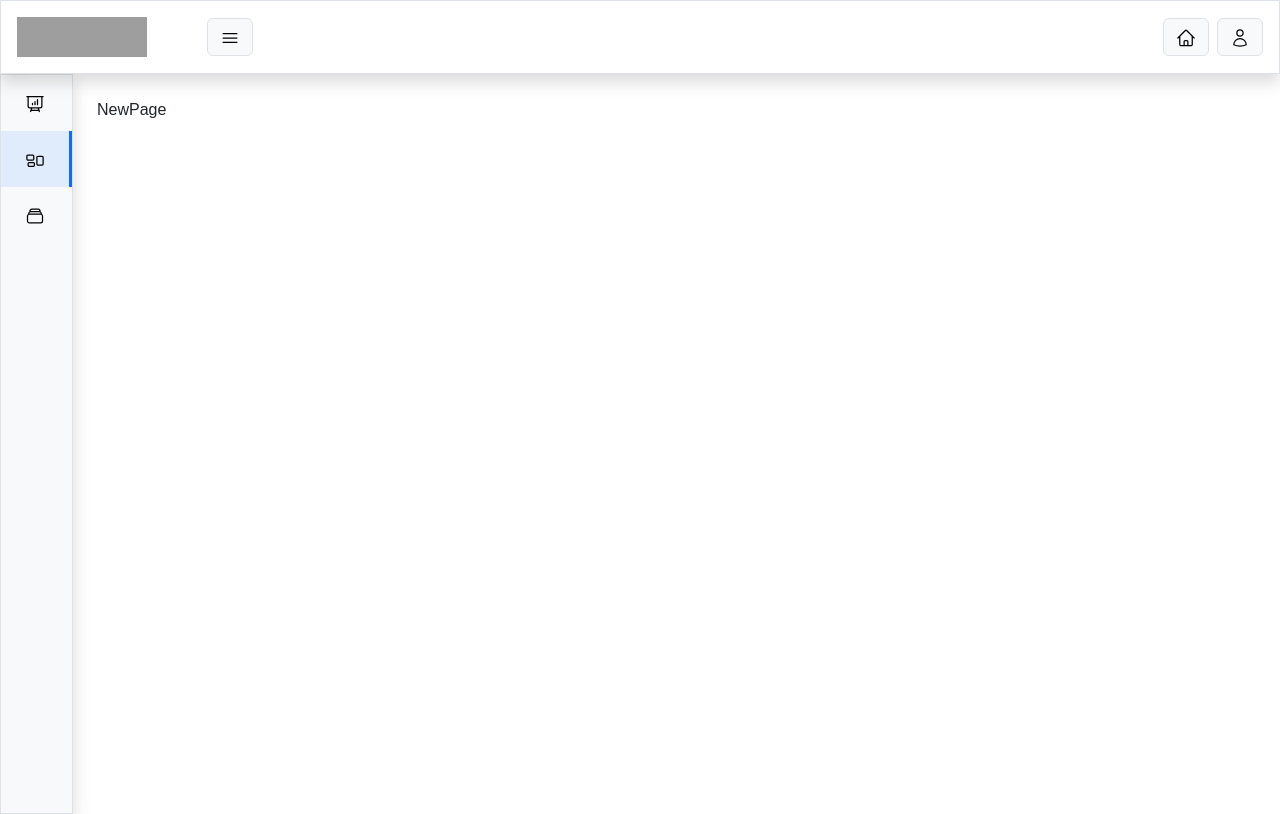
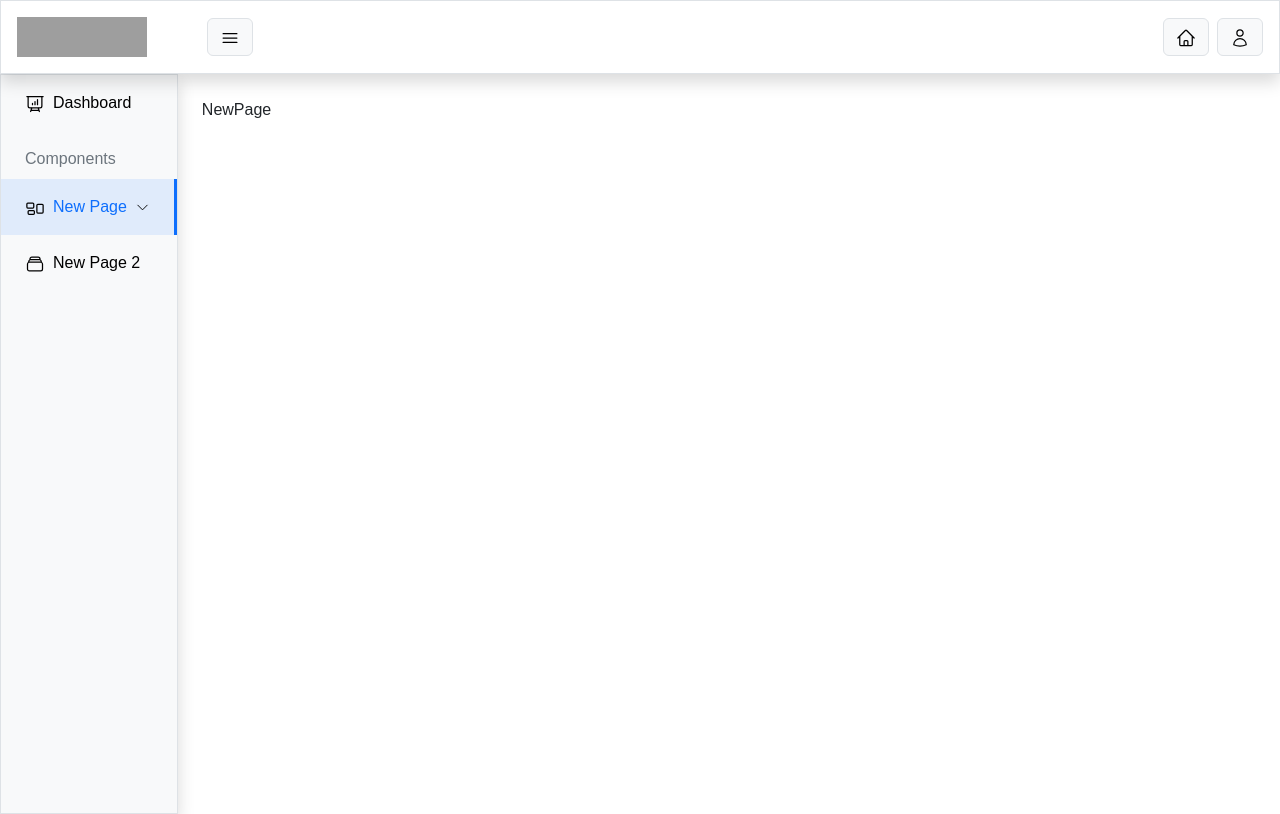
Before and after one commit to mustafainxiteout/reactbootstrapwork2, a React (Create React App) app: page /Admin/NewPage in a window 1280 px wide. Built offline with nearby package versions, Linux system fonts and the light colour scheme; grey boxes are pictures that could not be loaded; a web font is replaced by a local one.

Commit message:
updated_sidebar_with_dropdown

```diff
--- a/src/components/Adminpage.js
+++ b/src/components/Adminpage.js
@@ -3,7 +3,7 @@ import HeaderComponent from './HeaderComponent'
 import SidebarWithContent from './SidebarWithContent'
 
 function Adminpage({navi}) {
-  const [isButtonClicked, setIsButtonClicked] = useState(false);
+  const [isButtonClicked, setIsButtonClicked] = useState(true);
 
   const handleButtonClick = () => {
     setIsButtonClicked(!isButtonClicked);
--- a/src/components/SidebarWithContent.js
+++ b/src/components/SidebarWithContent.js
@@ -1,7 +1,7 @@
 import React,{useEffect, useState} from 'react'
 import '../sidebar.css';
-import { Col, Container, NavLink, Row, Nav, NavItem } from 'react-bootstrap';
-import { PresentationChartBarIcon, RectangleGroupIcon, RectangleStackIcon } from '@heroicons/react/24/outline'
+import { Col, Container, NavLink, Row, Nav, NavItem, Collapse } from 'react-bootstrap';
+import { PresentationChartBarIcon, RectangleGroupIcon, RectangleStackIcon, ChevronDownIcon } from '@heroicons/react/24/outline'
 import { useNavigate, useLocation } from 'react-router-dom';
 
 function SidebarWithContent({navs,isButtonClicked}) {
@@ -9,6 +9,7 @@ function SidebarWithContent({navs,isButtonClicked}) {
   const [activeLink, setActiveLink] = useState('');
   const pageId  = 1;
   const navigate=useNavigate()
+  const [isDropdownOpen, setIsDropdownOpen] = useState(false);
 
   useEffect(()=>{
     setActiveLink(location.pathname);
@@ -34,9 +35,9 @@ function SidebarWithContent({navs,isButtonClicked}) {
       icon:RectangleGroupIcon,
       isdropdown: true,
       dropdownItems: [
-        { name: 'Item 1', path: `/Admin/NewPage/${pageId}` },
-        { name: 'Item 2', path: '/Admin/NewPage/2' },
-        { name: 'Item 3', path: '/Admin/NewPage/3' },
+        { name: 'Item 1', pagepath: `/Admin/NewPage/${pageId}` },
+        { name: 'Item 2', pagepath: '/Admin/NewPage/2' },
+        { name: 'Item 3', pagepath: '/Admin/NewPage/3' },
       ],
     },
     {
@@ -47,9 +48,9 @@ function SidebarWithContent({navs,isButtonClicked}) {
   ]
 
 return (
-<Container fluid className={`${isButtonClicked===true? 'd-none d-lg-block':'d-block'}`} style={{transition:"width 3.0s ease-in-out"}}>
+<Container fluid style={{transition:"width 3.0s ease-in-out"}}>
 <Row>
-<Col className="col-auto bg-light shadow flex-shrink-0 d-flex border p-0" style={{width: "auto",minHeight:"92.5vh",transition:"width 0.3s ease-in-out"}}>
+<Col className={`${isButtonClicked===true? 'd-none d-lg-block col-auto bg-light shadow flex-shrink-0 d-flex border p-0':'d-block col-auto bg-light shadow flex-shrink-0 d-flex border p-0'}`} style={{width: "auto",minHeight:"92.5vh",transition:"width 0.3s ease-in-out"}}>
 <Nav variant='pills' className='flex-column text-start'>
 {data.map((item)=>(
 <NavItem key={item.pagename}>
@@ -58,19 +59,40 @@ return (
   ):(
     <>
   {item.isdropdown ? (
-<div className="dropend">
+            <>
+              {isButtonClicked===true?
+                (
+                  <div className="nav-item">
+                  <NavLink onClick={() => setIsDropdownOpen(!isDropdownOpen)} className={`${activeLink===item.pagepath ? 'text-primary bg-primary bg-opacity-10 border-end border-3 border-primary px-4 py-3 rounded-0' : 'text-black my-btn px-4 py-3 rounded-0'}`}>
+                    <item.icon className="text-black" style={{height:"20px",width:"20px",marginRight: isButtonClicked ? '8px' : null}}/>
+                    {item.pagename}
+                    <ChevronDownIcon className="text-black" style={{height:"15px",width:"15px",marginLeft: isButtonClicked ? '8px' : null}}/>
+                  </NavLink>
+                  <Collapse in={isDropdownOpen}>
+                  <div className="dropdown-menu border-0 bg-light" style={{position:"static"}}>
+                    {item.dropdownItems.map((dropdownItem) => (
+                      <button key={dropdownItem.name} onClick={() => handleTabClick(dropdownItem.pagepath)}  className={`${activeLink===dropdownItem.pagepath ? 'dropdown-item text-primary bg-primary bg-opacity-10 border-end border-3 border-primary px-4 py-3 rounded-0' : 'dropdown-item text-black my-btn px-4 py-3 rounded-0'}`}>
+                        {dropdownItem.name}
+                      </button>
+                    ))}
+                  </div>
+                  </Collapse>
+                </div>
+                ):(
+                  <div className="nav-item dropend">
                     <NavLink aria-expanded="false" data-bs-toggle="dropdown" data-bs-auto-close="true" className={`${activeLink===item.pagepath ? 'text-primary bg-primary bg-opacity-10 border-end border-3 border-primary px-4 py-3 rounded-0' : 'text-black my-btn px-4 py-3 rounded-0'}`}>
                       <item.icon className="text-black" style={{height:"20px",width:"20px",marginRight: isButtonClicked ? '8px' : null}}/>
-{isButtonClicked===true?item.pagename:null}
                       </NavLink>
                       <div className="dropdown-menu mt-2" style={{transform:"translateX(170px)"}}>
                         {item.dropdownItems.map((dropdownItem) => (
-        <button key={dropdownItem.name} href={dropdownItem.path} onClick={() => handleTabClick(dropdownItem.path,dropdownItem.name)}  className="dropdown-item btn-light">
+                        <button key={dropdownItem.name} onClick={() => handleTabClick(dropdownItem.pagepath)}  className="dropdown-item btn-light">
                           {dropdownItem.name}
                           </button>
                           ))}
                       </div>
                   </div>
+                )}
+            </>
       ):(
         <NavLink onClick={() => handleTabClick(item.pagepath,item.pagename)} className={`${activeLink===item.pagepath ? 'text-primary bg-primary bg-opacity-10 border-end border-3 border-primary px-4 py-3 rounded-0' : 'text-black my-btn px-4 py-3 rounded-0'}`}>
     <item.icon  className={`${activeLink===item.pagepath ? 'text-primary':'text-black'}`} style={{height:"20px",width:"20px",marginRight: isButtonClicked ? '8px' : null}} />
```
Lines whose indentation alone changed are shown as unchanged.
